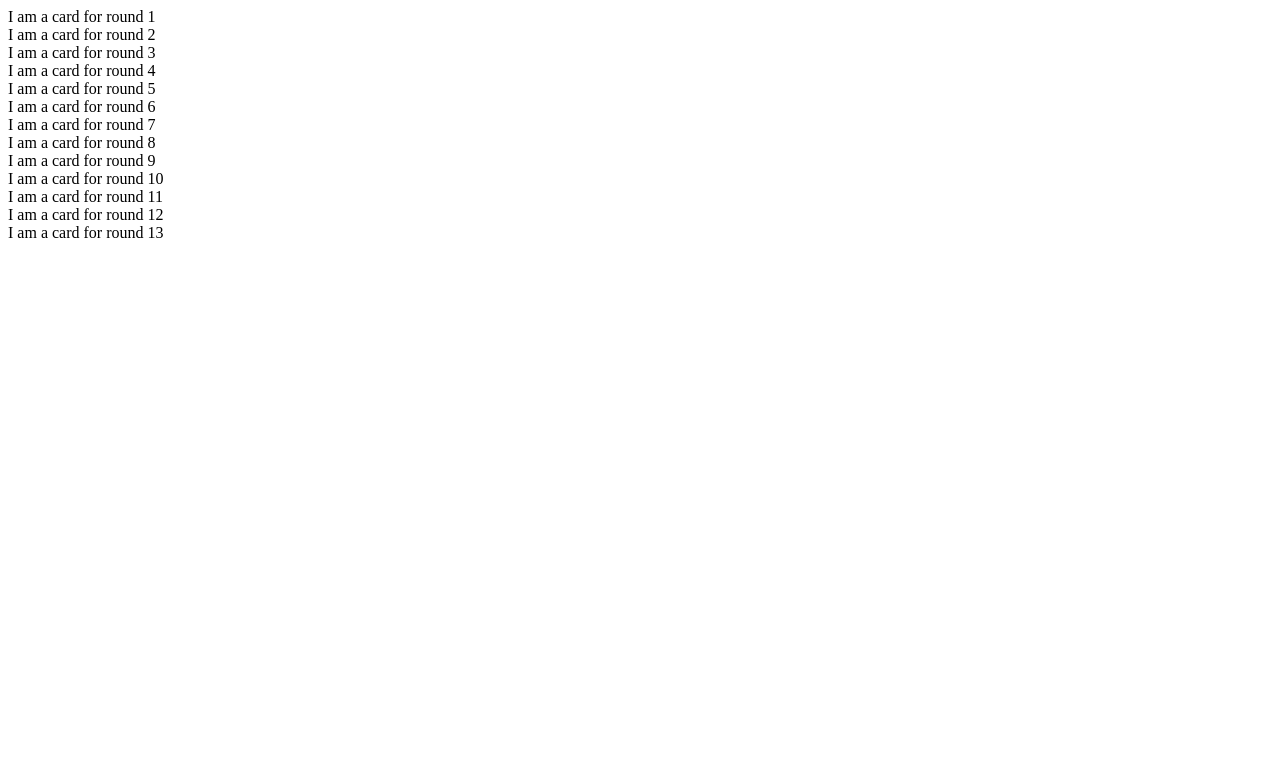
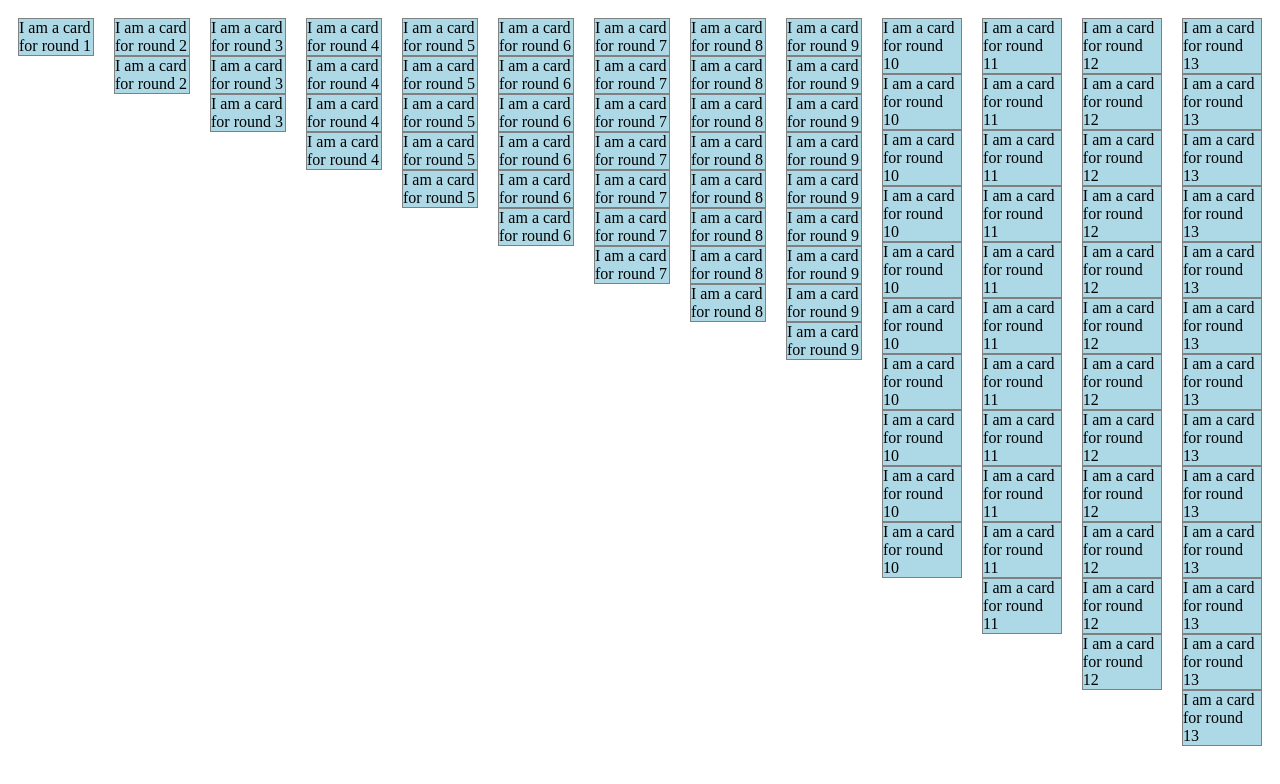
Before and after one commit to alexcaron/fivecrowns, a React (Vite) app: page / in a window 1280 px wide. Shown: the top 784 px of the page. Built offline with nearby package versions, Linux system fonts and the light colour scheme.

Commit message:
show n cards per round

```diff
--- /dev/null
+++ b/src/Card.jsx
@@ -0,0 +1,11 @@
+import { useState } from 'react';
+
+export default function Card({ round, card }) {
+
+  return (
+    <div className="card">
+      {`I am a card for round ${round}`}
+    </div>
+  );
+
+};
--- a/src/Hand.jsx
+++ b/src/Hand.jsx
@@ -1,13 +1,18 @@
 import { useState } from 'react';
+import Card from './Card.jsx';
 
 export default function Hand({ round, cardsInHand }) {
 
-  return (
+  let cards = [];
+  for (let i=1; i<=round; i++) {
+    cards.push(i);
+  };
+
+  return(
     <div className="hand">
-      <div className="card">
-        {`I am a card for round ${round}`}
-      </div>
+      {cards.map((card) => (
+          <Card round={round} />
+      ))}
     </div>
-  );
-
+  )
 };
--- /dev/null
+++ b/src/index.css
@@ -0,0 +1,12 @@
+.all-hands {
+  display: inline-flex;
+}
+
+.hand {
+  margin: 10px;
+}
+
+.card {
+  background-color: lightblue;
+  border: 1px solid gray;
+}
--- a/src/index.html
+++ b/src/index.html
@@ -6,6 +6,7 @@
   </head>
   <body>
     <div id="root"></div>
+    <link rel="stylesheet" href="./index.css" />
     <script type="module" src="index.jsx"></script>
   </body>
 </html>
```
